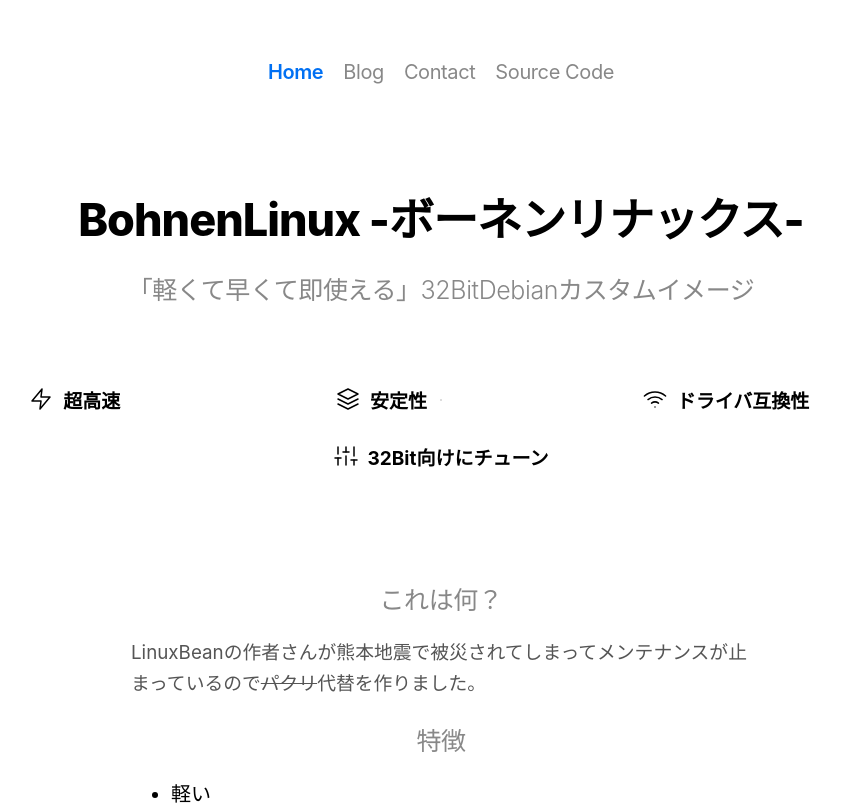
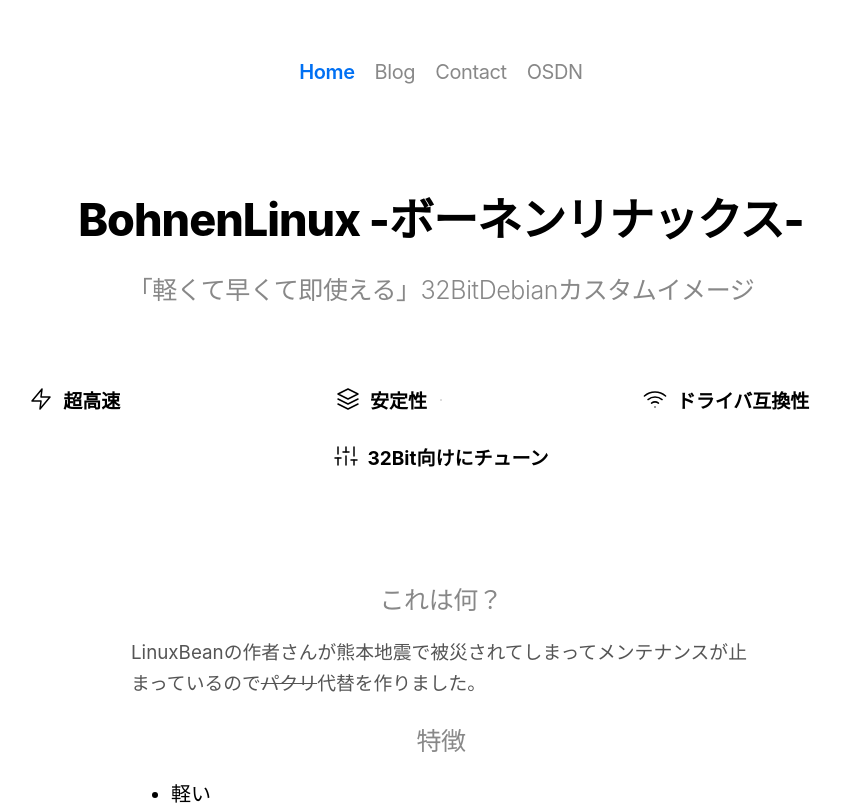
Before and after one commit to CentRa-Linux/bohnenblog, a Next.js app: page / in a window 1280 px wide. Shown: the top 805 px of the page, without its empty margins (199-1040 px from the left). Built offline with nearby package versions, Linux system fonts and the light colour scheme.

Commit message:
Update header.tsx

```diff
--- a/src/components/header.tsx
+++ b/src/components/header.tsx
@@ -8,7 +8,7 @@
   { label: 'Home', page: '/' },
   { label: 'Blog', page: '/blog' },
   { label: 'Contact', page: '/contact' },
-  { label: 'Source Code', link: 'https://github.com/ijjk/notion-blog' },
+  { label: 'OSDN', link: 'https://osdn.net/projects/bohnenlinux/' },
 ]
 
 const ogImageUrl = 'https://notion-blog.now.sh/og-image.png'
```
